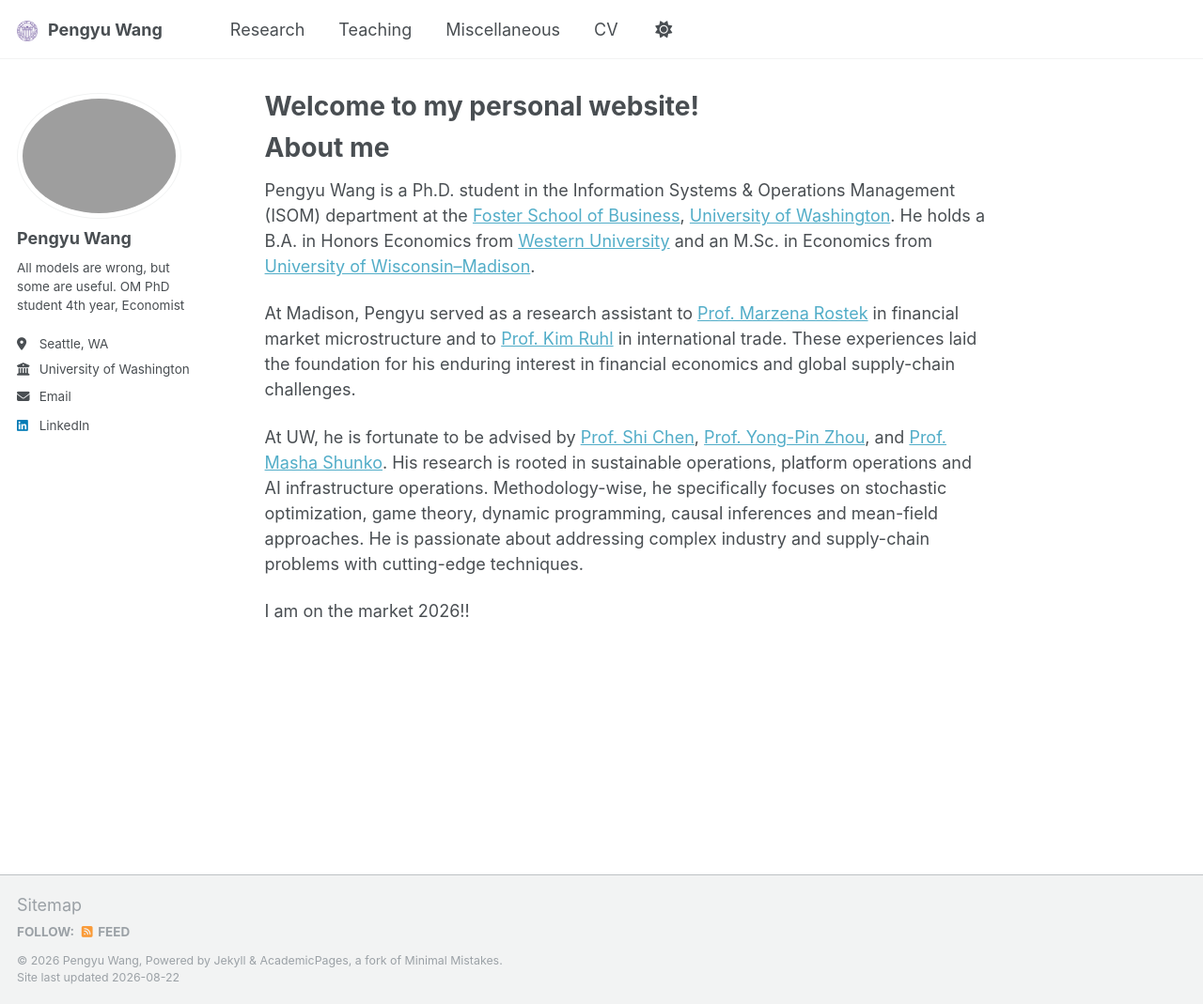
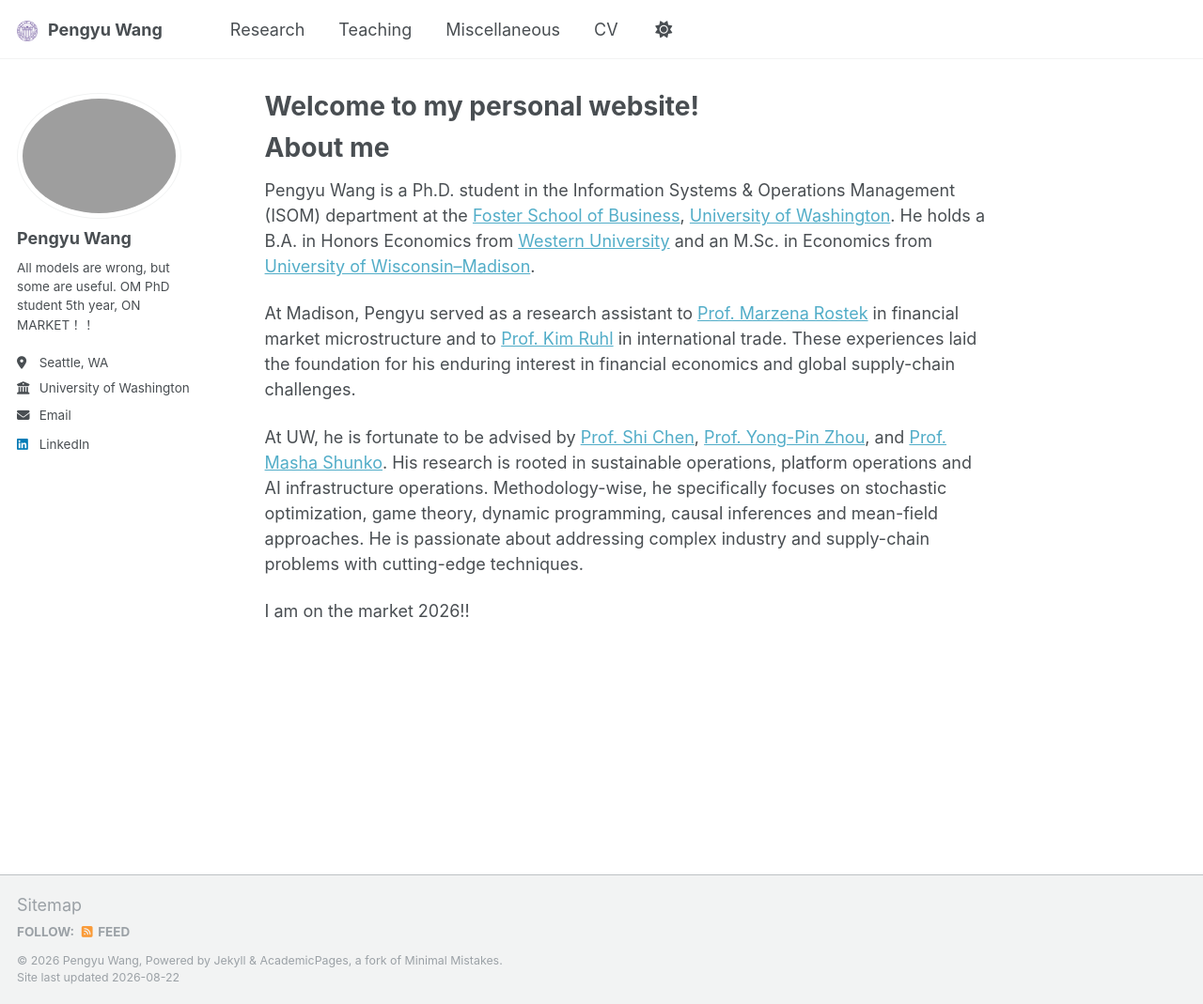
Before and after one commit to MithrandiRAaron/mithrandiraaron.github.io, a Jekyll site: the page built from _pages/about.md, in a window 1280 px wide and 1069 px high. Shown: the whole window at 94% size. Built offline with Jekyll 4.4.1, drawn with Linux system fonts in a browser that asks for light colours.

Commit message:
Update bio to reflect current academic year

```diff
--- a/_config.yml
+++ b/_config.yml
@@ -25,7 +25,7 @@ author:
   avatar           : "profile-v2.png"
   name             : "Pengyu Wang"
   pronouns         : # example: "she/her"
-  bio              : "All models are wrong, but some are useful. OM PhD student 4th year, Economist"
+  bio              : "All models are wrong, but some are useful. OM PhD student 5th year, ON MARKET！！"
   location         : "Seattle, WA"
   employer         : "University of Washington"
   uri              : # https://mithrandiraaron.github.io
```
